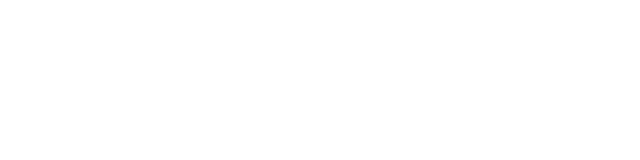
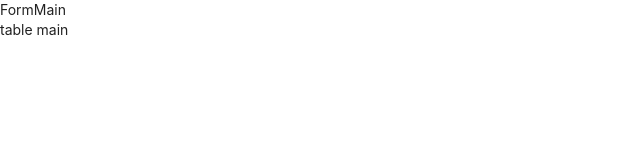
Before and after one commit to michael-williamson/applied_jobs_database, a React (Create React App) app in the folder client/: page / in a window 1280 px wide. Shown: the top 160 px of the page, without its empty margins (0-640 px from the left). Built offline with nearby package versions, Linux system fonts and the light colour scheme.

Commit message:
created form and table components

```diff
--- a/client/src/App.js
+++ b/client/src/App.js
@@ -1,9 +1,14 @@
 import React from 'react';
 import './App.css';
+
+import FormMain from './components/formComponents/FormMain';
+import TableMain from './components/tableComponents/TableMain';
 
 function App() {
   return (
     <div className="App">
+      <FormMain/>
+      <TableMain/>
     </div>
   );
 }
--- /dev/null
+++ b/client/src/components/formComponents/FormMain.js
@@ -0,0 +1,13 @@
+import React, { Component } from 'react';
+
+class FormMain extends Component {
+    render() {
+        return (
+            <div>
+                FormMain
+            </div>
+        );
+    }
+}
+
+export default FormMain;
--- /dev/null
+++ b/client/src/components/tableComponents/TableMain.js
@@ -0,0 +1,13 @@
+import React, { Component } from 'react';
+
+class TableMain extends Component {
+    render() {
+        return (
+            <div>
+                table main
+            </div>
+        );
+    }
+}
+
+export default TableMain;
```
